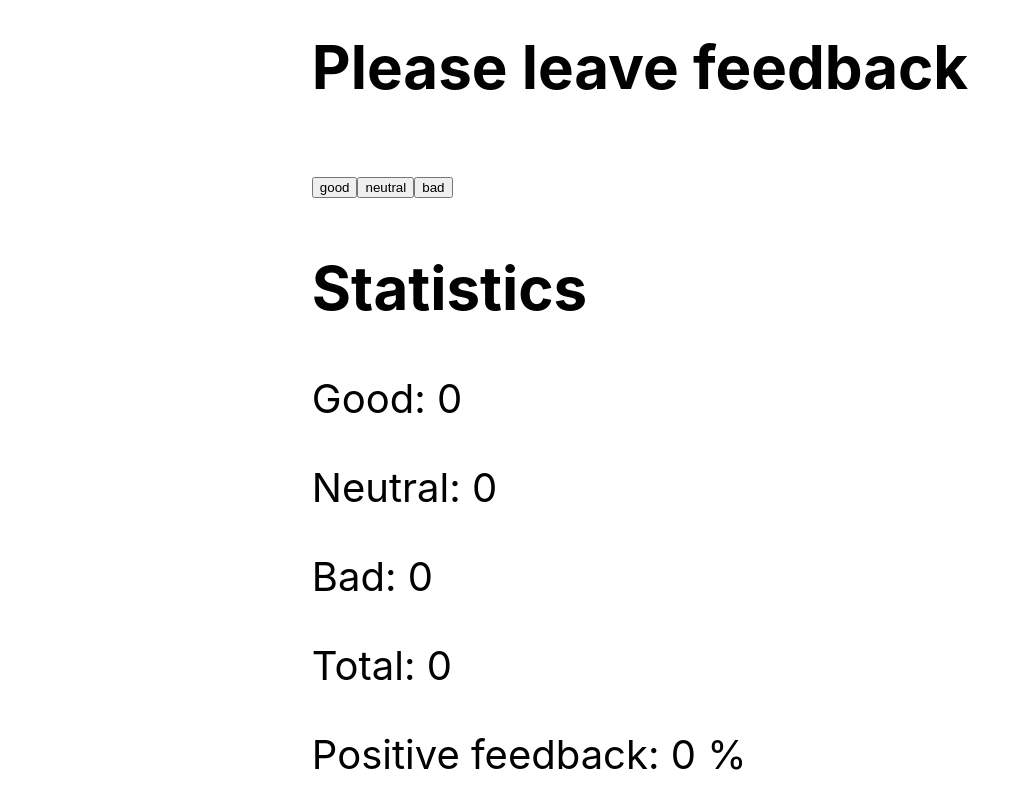
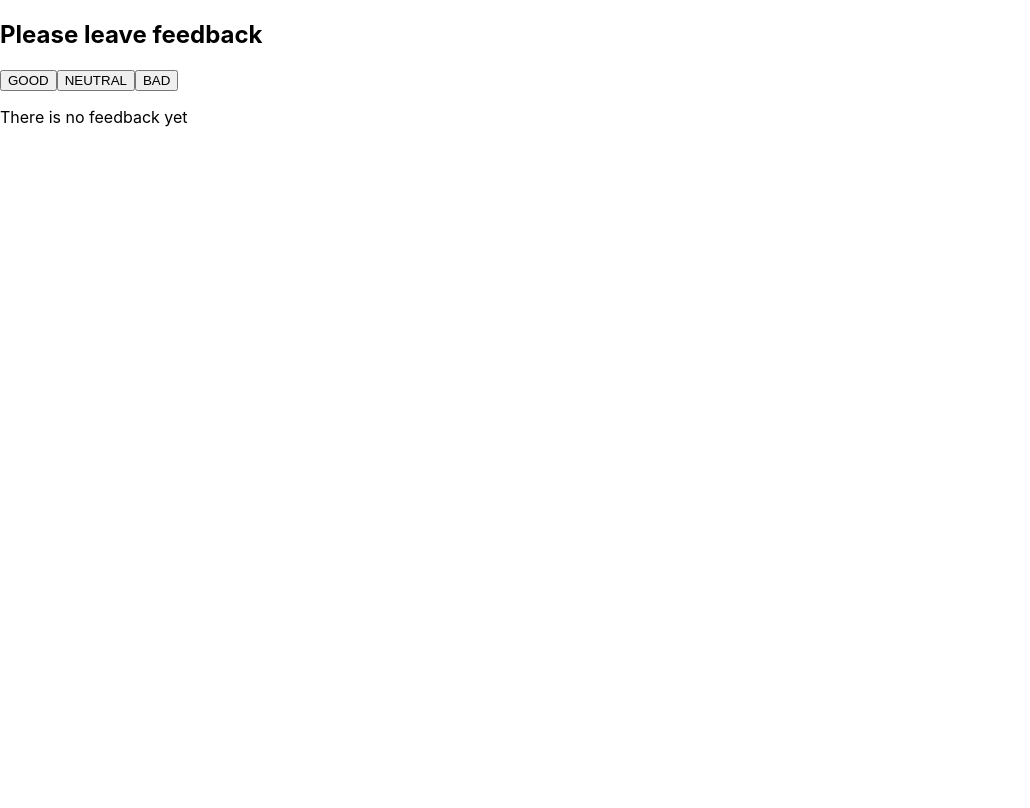
Before and after one commit to Valeriia789/goit-react-hw-2-feedback, a React (Create React App) app: page / in a window 1280 px wide. Shown: the top 808 px of the page, without its empty margins (0-1030 px from the left). Built offline with nearby package versions, Linux system fonts and the light colour scheme.

Commit message:
видалила зайвий компонент і перенесла все в Арр

```diff
--- a/src/components/App.jsx
+++ b/src/components/App.jsx
@@ -1,19 +1,93 @@
-import Feedback from './Feedback/Feedback';
+import React, { Component } from 'react';
+import FeedbackOptions from './FeedbackOptions/FeedbackOptions';
+import Statistics from './Statistics/Statistics';
+import Section from './Section/Section';
+import Notification from './Notification/Notification';
 
-export const App = () => {
-  return (
-    <div
-      style={{
-        height: '100vh',
-        display: 'flex',
-        justifyContent: 'center',
-        alignItems: 'center',
-        fontSize: 40,
-        color: '#010101'
-      }}
-    >
-      <Feedback />
+class App extends Component {
+  static defaultProps = {};
+  static propTypes = {};
 
-    </div>
-  );
-};
+  // Стан оголошується в конструкторі, оскільки це перше, що відбувається,
+  //  коли створюється екземпляр класу.
+  constructor(props) {
+    super(props);
+
+    this.state = {
+      good: 0,
+      neutral: 0,
+      bad: 0,
+    };
+  }
+
+  onLeaveFeedback = event => {
+    const feedbackOption = event.target.name;
+    // console.log(event.target.name);
+
+    this.setState(prevState => ({
+      [feedbackOption]: prevState[feedbackOption] + 1,
+    }));
+  };
+
+  countTotal = () => {
+    return Object.values(this.state).reduce((previousValue, newFeedback) => {
+      return previousValue + newFeedback;
+    }, 0);
+    // return this.state.good + this.state.neutral + this.state.bad;
+  };
+
+  countPositivePercentage = () => {
+    const total = (this.state.good * 100) / this.countTotal();
+    return Math.round(total) >= 0 ? Math.round(total) : 0;
+  };
+
+  render() {
+    const options = Object.keys(this.state);
+    // console.log(Object.keys(this.state));
+    // const feedbacks = Object.values(this.state);
+    // console.log(Object.values(this.state));
+
+    return (
+      <div>
+        <Section title="Please leave feedback">
+          <FeedbackOptions
+            options={options}
+            onLeaveFeedback={this.onLeaveFeedback}
+          />
+        </Section>
+
+        {this.countTotal() === 0 ? (
+          <Notification message="There is no feedback yet" />
+        ) : (
+          <Section title="Statistics">
+            <Statistics
+              good={this.state.good}
+              neutral={this.state.neutral}
+              bad={this.state.bad}
+              total={this.countTotal()}
+              positivePercentage={this.countPositivePercentage()}
+            />
+          </Section>
+        )}
+      </div>
+    );
+  }
+}
+
+export default App;
+
+// export const App = () => {
+//   return (
+//     <div
+//       style={{
+//         height: '100vh',
+//         display: 'flex',
+//         justifyContent: 'center',
+//         alignItems: 'center',
+//         fontSize: 40,
+//         color: '#010101'
+//       }}
+//     >
+//     </div>
+//   );
+// };
--- a/src/components/Feedback/Feedback.jsx
+++ /dev/null
@@ -1,71 +0,0 @@
-import React, { Component } from 'react';
-import FeedbackOptions from 'components/FeedbackOptions/FeedbackOptions';
-import Statistics from 'components/Statistics/Statistics';
-import Section from 'components/Section/Section';
-class Feedback extends Component {
-  static defaultProps = {};
-  static propTypes = {};
-
-  // Стан оголошується в конструкторі, оскільки це перше, що відбувається,
-  //  коли створюється екземпляр класу.
-  constructor(props) {
-    super(props);
-
-    this.state = {
-      good: 0,
-      neutral: 0,
-      bad: 0,
-    };
-  }
-
-  onLeaveFeedback = event => {
-    const feedbackOption = event.target.name;
-    // console.log(event.target.name);
-
-    this.setState(prevState => ({
-      [feedbackOption]: prevState[feedbackOption] + 1,
-    }));
-  };
-
-  countTotal = () => {
-    return Object.values(this.state).reduce((previousValue, newFeedback) => {
-      return previousValue + newFeedback;
-    }, 0);
-    // return this.state.good + this.state.neutral + this.state.bad;
-  };
-
-  countPositivePercentage = () => {
-    const total = (this.state.good * 100) / this.countTotal();
-    return Math.round(total) >= 0 ? Math.round(total) : 0;
-  };
-
-  render() {
-    const options = Object.keys(this.state);
-    // console.log(Object.keys(this.state));
-    // const feedbacks = Object.values(this.state);
-    // console.log(Object.values(this.state));
-
-    return (
-      <div>
-        <Section title="Please leave feedback">
-          <FeedbackOptions
-            options={options}
-            onLeaveFeedback={this.onLeaveFeedback}
-          />
-        </Section>
-
-        <Section title="Statistics">
-          <Statistics
-            good={this.state.good}
-            neutral={this.state.neutral}
-            bad={this.state.bad}
-            total={this.countTotal()}
-            positivePercentage={this.countPositivePercentage()}
-          />
-        </Section>
-      </div>
-    );
-  }
-}
-
-export default Feedback;
--- a/src/components/FeedbackOptions/FeedbackOptions.jsx
+++ b/src/components/FeedbackOptions/FeedbackOptions.jsx
@@ -2,7 +2,7 @@ const FeedbackOptions = ({ options, onLeaveFeedback }) => {
   // console.log(options);
 
   return (
-    <div>
+    <>
       {options.map(option => (
         <button
           key={option}
@@ -10,10 +10,10 @@ const FeedbackOptions = ({ options, onLeaveFeedback }) => {
           name={option}
           onClick={onLeaveFeedback}
         >
-          {option}
+          {option.toUpperCase()}
         </button>
       ))}
-    </div>
+    </>
   );
 };
 
--- a/src/index.js
+++ b/src/index.js
@@ -1,6 +1,6 @@
 import React from 'react';
 import ReactDOM from 'react-dom/client';
-import { App } from 'components/App';
+import App from 'components/App';
 import './index.css';
 
 ReactDOM.createRoot(document.getElementById('root')).render(
```
